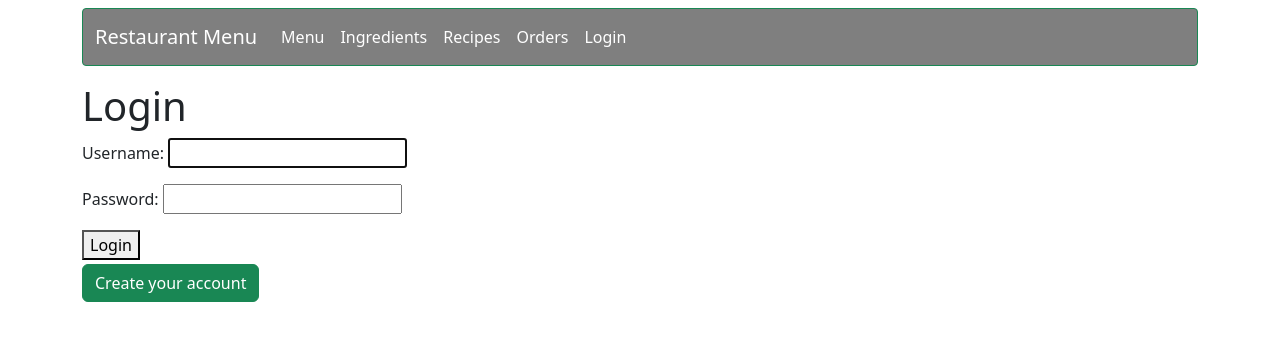
After one commit to JuanEstebanR/django_final_project_cc, a Django app: page /accounts/login/ in a window 1280 px wide. The commit adds this page. Shown: the top 341 px of the page. Run offline with Django 4.2, Linux system fonts and the light colour scheme.

Commit message:
login, signup forms

```diff
--- a/menuapp/templates/menu_app/base.html
+++ b/menuapp/templates/menu_app/base.html
@@ -30,6 +30,14 @@
                     <li class="nav-item">
                         <a class="nav-link text-white" href="{% url 'order_list' %}">Orders</a>
                     </li>
+                    {% if user.is_authenticated %}
+                        <li class="nav-item">
+                        <a class="nav-link text-white" href="{% url 'logout' %}">Logout</a>
+                    {% else %}
+                        <li class="nav-item">
+                            <a class="nav-link text-white" href="{% url 'login' %}">Login</a>
+                        </li>
+                    {% endif %}
                 </ul>
             </div>
         </div>
--- /dev/null
+++ b/menuapp/templates/registration/login.html
@@ -0,0 +1,14 @@
+{% extends 'menu_app/base.html' %}
+{% block content %}
+    <div class="container">
+        <h1>Login</h1>
+        <form method="post">
+            {% csrf_token %}
+            {{ form.as_p }}
+            <button type="submit">Login</button>
+        </form>
+    </div>
+    <div class="container mt-1">
+        <a class="btn btn-success" href="{% url 'signup' %}">Create your account</a>
+    </div>
+{% endblock %}
```
Also changed, not shown: menuapp/templates/registration/signup.html (added, +11 -0 lines).
